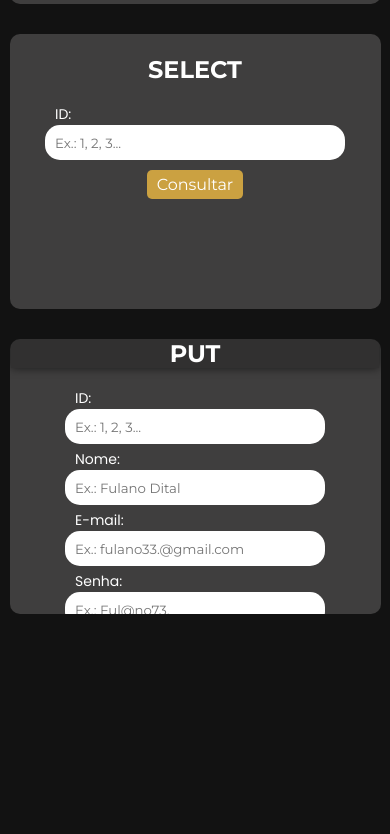
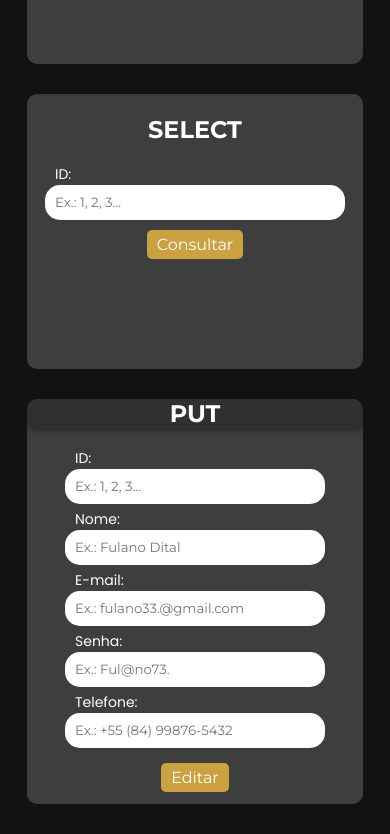
Before and after one commit to MisaelTRBIFRN/misaeltrbifrn.github.io, a plain HTML site: page assets/pages/menu.html in a window 390 px wide. Shown: the part 1017-1851 px from the top of the page. Before the commit the page ends 1661 px from the top, so only its background shows below. Drawn offline with Linux system fonts and the light colour scheme; no server answers; sample sign-in values are in the browser's storage.

Commit message:
Update style.css

```diff
--- a/assets/styles/style.css
+++ b/assets/styles/style.css
@@ -340,10 +340,11 @@ td {
 
 @media screen and (max-width: 768px) {
     body {
+        margin: auto;
+        width: 90%;
         max-width: 100%;
         overflow-x: hidden;
-        height: auto;
-        margin-top: 10%;
+        margin-top: 1%;
     }
 
     .box {
@@ -364,6 +365,7 @@ td {
     .box-post,
     .box-put {
         justify-content: flex-start;
+        height: 350px;
     }
 
     .edit-form {
@@ -382,6 +384,7 @@ td {
     }
 
     .box-put {
+        height: 385px;
         max-width: 90%;
         overflow-y: scroll;
         scrollbar-width: none;
```
